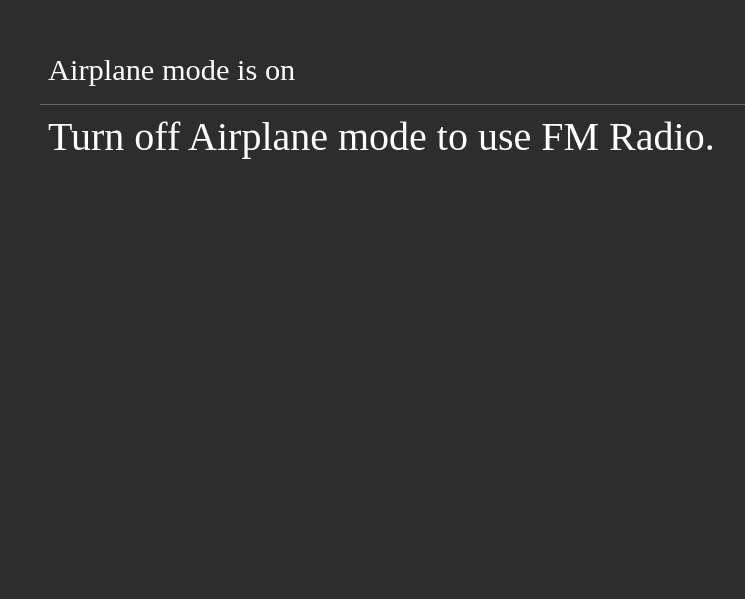
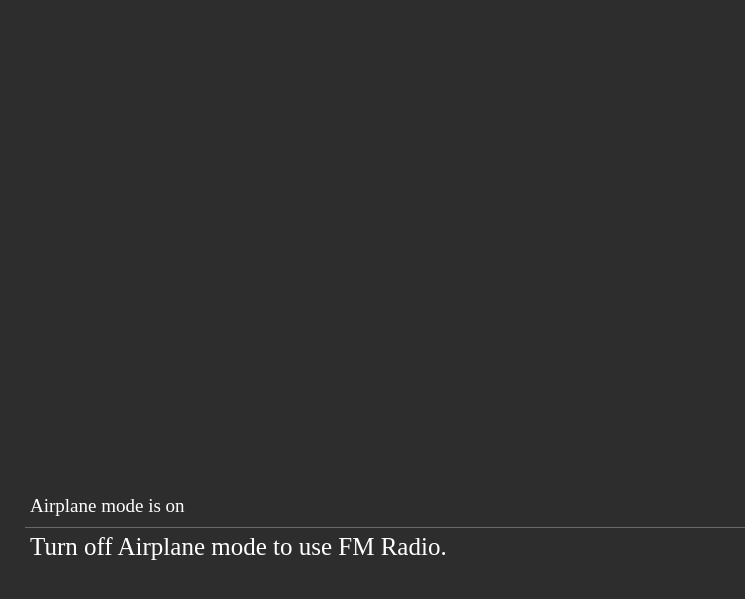
Before and after one commit to vingtetun/sw_fm, a website: page app/views/airplane/index.html in a window 1280 px wide. Shown: the part 155-754 px from the top of the page, without its empty margins (0-745 px from the left). Drawn offline with Linux system fonts and the light colour scheme.

Commit message:
Adding missing CSS for antenna and airplane mode screen

```diff
--- a/app/views/airplane/style/airplane.css
+++ b/app/views/airplane/style/airplane.css
@@ -1,5 +1,5 @@
 @import url("../../shared/style/warning.css");
 
 #airplane-mode-warning .warning-header {
-  margin-top: 15%;
+  margin-top: 50%;
 }
--- a/app/views/shared/style/warning.css
+++ b/app/views/shared/style/warning.css
@@ -1,3 +1,13 @@
+html, body {
+  padding: 0;
+  border: 0;
+  margin: 0;
+  height: 100%;
+  overflow: hidden;
+  color: #FFF;
+  font-size: 10px;
+}
+
 .warning {
   position: absolute;
   width: 100%;
```
